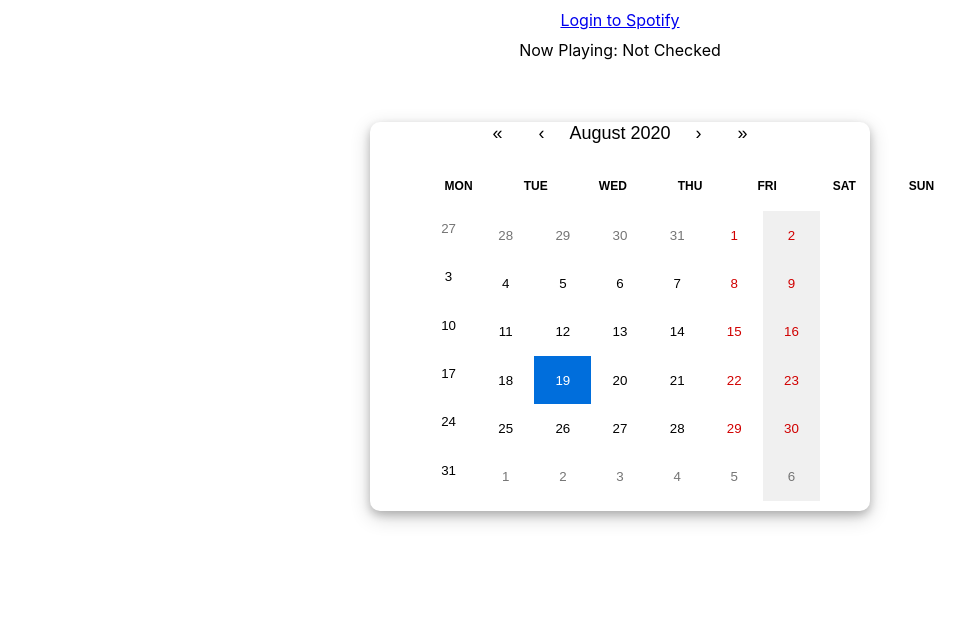
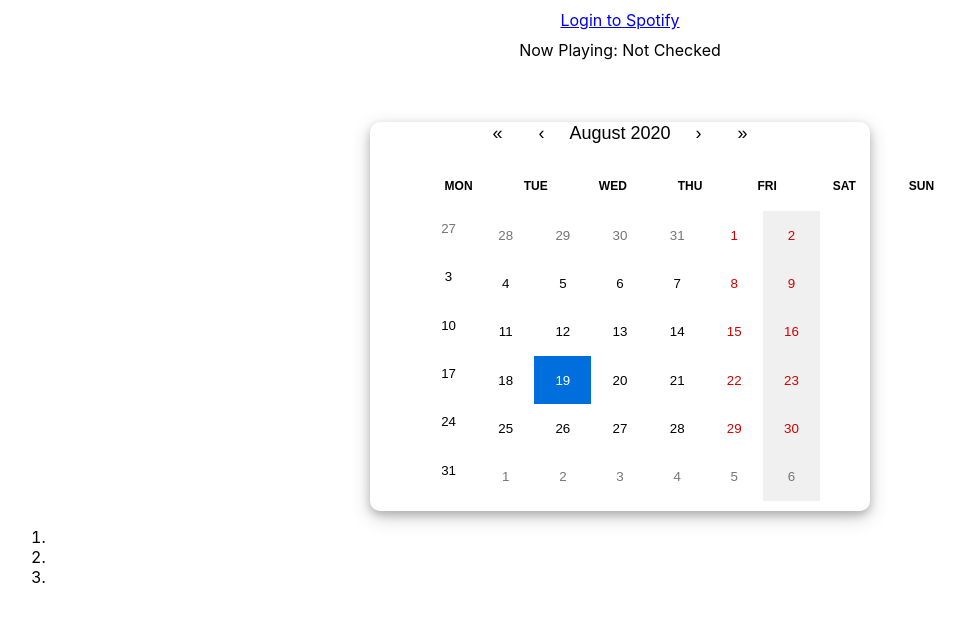
Before and after one commit to omizrahi99/ConcertFinder, a React (Create React App) app in the folder client/: page / in a window 1280 px wide. Shown: the top 622 px of the page, without its empty margins (20-985 px from the left). Built offline with nearby package versions, Linux system fonts and the light colour scheme; no server answers; what spotify-web-api-js would draw is missing.

Commit message:
mh added list of top artists

```diff
--- a/client/src/App.js
+++ b/client/src/App.js
@@ -4,6 +4,8 @@ import "./App.css";
 import SpotifyWebApi from "spotify-web-api-js";
 import axios from "axios";
 import ReactCalendar from "./components/ReactCalendar";
+import Concert from "./components/Concert";
+
 const spotifyApi = new SpotifyWebApi();
 
 class App extends Component {
@@ -113,6 +115,7 @@ class App extends Component {
           </button>
         )}
         <ReactCalendar topArtist={this.state.artistNames}/>
+        <Concert topArtist={this.state.artistNames} />
       </div>
     );
   }
--- /dev/null
+++ b/client/src/components/Concert.js
@@ -0,0 +1,18 @@
+import React, { useState } from "react";
+import "./ReactCalendar.css";
+
+function Concert(props) {
+
+
+  return (
+    <div>
+      <ol>
+        <li>{props.topArtist[0]}</li>
+        <li>{props.topArtist[1]}</li>
+        <li>{props.topArtist[2]}</li>
+      </ol>
+    </div>
+  );
+}
+
+export default Concert;
--- a/client/src/components/ReactCalendar.js
+++ b/client/src/components/ReactCalendar.js
@@ -9,7 +9,7 @@ function ReactCalendar(props) {
     setValue(nextValue);
   }
 
-  function onClick(){
+  function onClickHandler(){
     console.log(props.topArtist)
   }
 
@@ -24,7 +24,7 @@ function ReactCalendar(props) {
         className='calendar'
         tileContent={tileContent}
         tileDisabled={({ date }) => date.getDay() === 0}
-        onClickDay={onClick}
+        onClickDay={onClickHandler}
       />
       {console.log(value)}
     </div>
```
